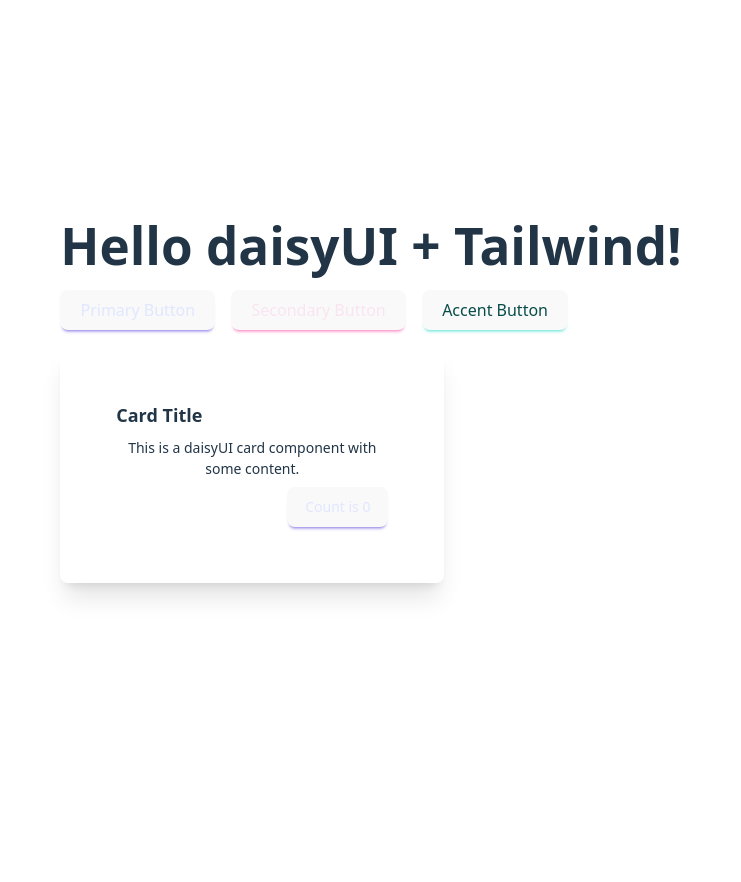
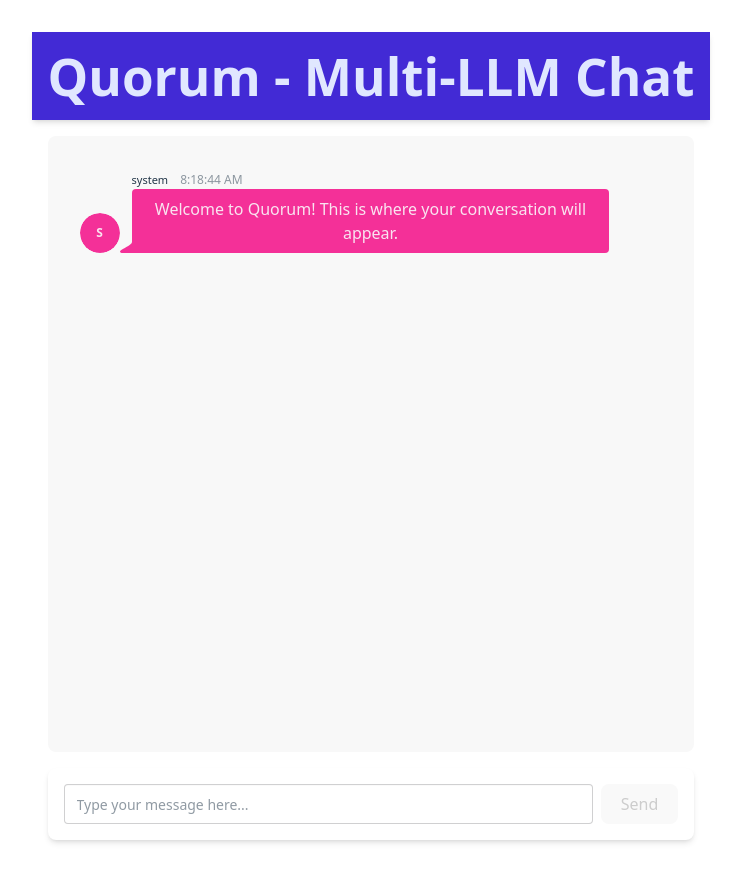
Before and after one commit to sapientpants/quorum, a React (Vite) app: page / in a window 1280 px wide. Shown: the top 882 px of the page, without its empty margins (269-1010 px from the left). Before the commit the page ends 800 px from the top, so only its background shows below. Built offline with nearby package versions, Linux system fonts and the light colour scheme.

Commit message:
Implement basic chat UI components for Iteration 1

```diff
--- a/package.json
+++ b/package.json
@@ -15,6 +15,7 @@
   "dependencies": {
     "@tailwindcss/vite": "^4.0.12",
     "daisyui": "^5.0.0",
+    "nanoid": "^5.1.3",
     "react": "^19.0.0",
     "react-dom": "^19.0.0",
     "tailwindcss": "^4.0.12"
--- a/src/App.tsx
+++ b/src/App.tsx
@@ -1,32 +1,15 @@
-import { useState } from 'react'
+import React from 'react'
 import './App.css'
+import TopBar from './components/TopBar'
+import Chat from './components/Chat'
 
 function App() {
-  const [count, setCount] = useState(0)
-
   return (
-    <div className="container mx-auto p-4">
-      <h1 className="text-3xl font-bold mb-4">
-        Hello daisyUI + Tailwind!
-      </h1>
-
-      <div className="flex gap-4 mb-4">
-        <button className="btn btn-primary">Primary Button</button>
-        <button className="btn btn-secondary">Secondary Button</button>
-        <button className="btn btn-accent">Accent Button</button>
-      </div>
-
-      <div className="card w-96 bg-base-100 shadow-xl">
-        <div className="card-body">
-          <h2 className="card-title">Card Title</h2>
-          <p>This is a daisyUI card component with some content.</p>
-          <div className="card-actions justify-end">
-            <button className="btn btn-primary" onClick={() => setCount((count) => count + 1)}>
-              Count is {count}
-            </button>
-          </div>
-        </div>
-      </div>
+    <div className="flex flex-col min-h-screen bg-base-100">
+      <TopBar title="Quorum - Multi-LLM Chat" />
+      <main className="flex-grow">
+        <Chat />
+      </main>
     </div>
   )
 }
--- /dev/null
+++ b/src/components/Chat.tsx
@@ -0,0 +1,66 @@
+import React, { useState } from 'react'
+import ChatList from './ChatList'
+import ChatInput from './ChatInput'
+import type { Message } from '../types/chat'
+import { nanoid } from 'nanoid'
+
+function Chat() {
+  const [messages, setMessages] = useState<Message[]>([
+    {
+      id: '1',
+      senderId: 'system',
+      text: 'Welcome to Quorum! This is where your conversation will appear.',
+      timestamp: Date.now()
+    }
+  ])
+  const [isLoading, setIsLoading] = useState(false)
+
+  // This function will be replaced with actual API calls in future iterations
+  function handleSendMessage(text: string) {
+    if (!text.trim()) return
+
+    // Add user message
+    const userMessage: Message = {
+      id: nanoid(),
+      senderId: 'user',
+      text,
+      timestamp: Date.now()
+    }
+
+    setMessages(prev => [...prev, userMessage])
+    setIsLoading(true)
+
+    // Simulate AI response (will be replaced with actual API call)
+    setTimeout(() => {
+      const aiMessage: Message = {
+        id: nanoid(),
+        senderId: 'assistant',
+        text: `This is a simulated response to: "${text}"`,
+        timestamp: Date.now(),
+        provider: 'openai',
+        model: 'gpt-4o',
+        role: 'Assistant'
+      }
+
+      setMessages(prev => [...prev, aiMessage])
+      setIsLoading(false)
+    }, 1000)
+  }
+
+  return (
+    <div className="container mx-auto p-4 flex flex-col h-[calc(100vh-64px)]">
+      <div className="flex-grow bg-base-200 rounded-lg p-4 mb-4 overflow-y-auto">
+        <ChatList messages={messages} isLoading={isLoading} />
+      </div>
+
+      <div className="bg-base-100 rounded-lg p-4 shadow-md">
+        <ChatInput
+          onSendMessage={handleSendMessage}
+          isLoading={isLoading}
+        />
+      </div>
+    </div>
+  )
+}
+
+export default Chat
--- /dev/null
+++ b/src/components/ChatInput.tsx
@@ -0,0 +1,50 @@
+import React, { useState, FormEvent } from 'react'
+
+interface ChatInputProps {
+  onSendMessage: (message: string) => void
+  isLoading?: boolean
+  placeholder?: string
+}
+
+function ChatInput({
+  onSendMessage,
+  isLoading = false,
+  placeholder = "Type your message here..."
+}: ChatInputProps) {
+  const [input, setInput] = useState('')
+
+  function handleSubmit(e: FormEvent) {
+    e.preventDefault()
+
+    if (!input.trim()) return
+
+    onSendMessage(input)
+    setInput('')
+  }
+
+  return (
+    <form onSubmit={handleSubmit} className="flex gap-2">
+      <input
+        type="text"
+        value={input}
+        onChange={(e) => setInput(e.target.value)}
+        placeholder={placeholder}
+        className="input input-bordered flex-grow"
+        disabled={isLoading}
+      />
+      <button
+        type="submit"
+        className="btn btn-primary"
+        disabled={isLoading || !input.trim()}
+      >
+        {isLoading ? (
+          <span className="loading loading-spinner loading-sm"></span>
+        ) : (
+          'Send'
+        )}
+      </button>
+    </form>
+  )
+}
+
+export default ChatInput
--- /dev/null
+++ b/src/components/ChatList.tsx
@@ -0,0 +1,22 @@
+import React from 'react'
+import type { Message } from '../types/chat'
+import ChatMessage from './ChatMessage'
+import ChatScrollAnchor from './ChatScrollAnchor'
+
+interface ChatListProps {
+  messages: Message[]
+  isLoading?: boolean
+}
+
+function ChatList({ messages, isLoading = false }: ChatListProps) {
+  return (
+    <div className="flex flex-col space-y-4 p-4">
+      {messages.map(message => (
+        <ChatMessage key={message.id} message={message} />
+      ))}
+      <ChatScrollAnchor trackVisibility={isLoading} />
+    </div>
+  )
+}
+
+export default ChatList
--- /dev/null
+++ b/src/components/ChatMessage.tsx
@@ -0,0 +1,48 @@
+import React from 'react'
+import type { Message } from '../types/chat'
+
+interface ChatMessageProps {
+  message: Message
+}
+
+function ChatMessage({ message }: ChatMessageProps) {
+  const isUser = message.senderId === 'user'
+
+  return (
+    <div className={`chat ${isUser ? 'chat-end' : 'chat-start'}`}>
+      <div className="chat-image avatar">
+        <div className="w-10 rounded-full">
+          {isUser ? (
+            <div className="bg-primary text-primary-content rounded-full w-full h-full flex items-center justify-center">
+              <span className="text-xs font-bold">You</span>
+            </div>
+          ) : (
+            <div className="bg-secondary text-secondary-content rounded-full w-full h-full flex items-center justify-center">
+              <span className="text-xs font-bold">{message.senderId.charAt(0).toUpperCase()}</span>
+            </div>
+          )}
+        </div>
+      </div>
+
+      <div className="chat-header">
+        {isUser ? 'You' : message.senderId}
+        {message.role && <span className="text-xs opacity-70 ml-2">({message.role})</span>}
+        <time className="text-xs opacity-50 ml-2">
+          {new Date(message.timestamp).toLocaleTimeString()}
+        </time>
+      </div>
+
+      <div className={`chat-bubble ${isUser ? 'chat-bubble-primary' : 'chat-bubble-secondary'}`}>
+        {message.text}
+      </div>
+
+      {message.model && (
+        <div className="chat-footer opacity-50 text-xs">
+          {message.provider} | {message.model}
+        </div>
+      )}
+    </div>
+  )
+}
+
+export default ChatMessage
--- /dev/null
+++ b/src/components/ChatScrollAnchor.tsx
@@ -0,0 +1,19 @@
+import React, { useEffect, useRef } from 'react'
+
+interface ChatScrollAnchorProps {
+  trackVisibility?: boolean
+}
+
+function ChatScrollAnchor({ trackVisibility = true }: ChatScrollAnchorProps) {
+  const ref = useRef<HTMLDivElement>(null)
+
+  useEffect(() => {
+    if (trackVisibility && ref.current) {
+      ref.current.scrollIntoView({ behavior: 'smooth' })
+    }
+  }, [trackVisibility])
+
+  return <div ref={ref} />
+}
+
+export default ChatScrollAnchor
--- /dev/null
+++ b/src/components/TopBar.tsx
@@ -0,0 +1,17 @@
+import React from 'react'
+
+interface TopBarProps {
+  title: string
+}
+
+function TopBar({ title }: TopBarProps) {
+  return (
+    <header className="bg-primary text-primary-content p-4 shadow-md">
+      <div className="container mx-auto flex justify-between items-center">
+        <h1 className="text-2xl font-bold">{title}</h1>
+      </div>
+    </header>
+  )
+}
+
+export default TopBar
--- /dev/null
+++ b/src/types/chat.ts
@@ -0,0 +1,14 @@
+export interface Message {
+  id: string
+  senderId: string // 'user' or LLM identifier
+  text: string
+  timestamp: number
+  provider?: string // 'openai', 'anthropic', etc.
+  model?: string // 'gpt-4o', 'claude-3.7-sonnet', etc.
+  role?: string // Optional role description for the LLM
+}
+
+export interface ChatProps {
+  initialMessages?: Message[]
+  id?: string
+}
```
Also changed, not shown: 3 other files (tests, documents, lock files or other folders).
